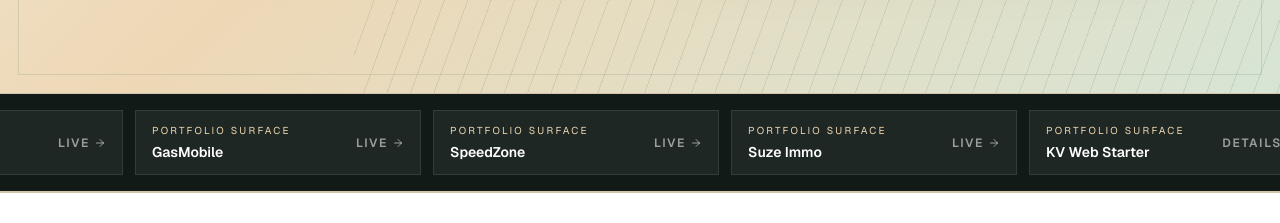
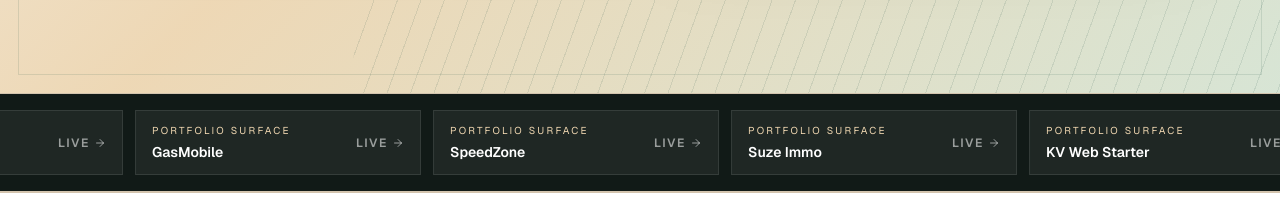
Before and after one commit to kurtisv/dev-portfolio, a Next.js app in the folder apps/web/: page / in a window 1280 px wide. Shown: the part 840-1063 px from the top of the page. Built offline with nearby package versions, Linux system fonts and the light colour scheme; no server answers.

Commit message:
feat(portfolio): add liveUrl for kv-web-starter (Vercel deploy)

```diff
--- a/apps/web/src/data/portfolio.ts
+++ b/apps/web/src/data/portfolio.ts
@@ -385,6 +385,7 @@ export const featuredProjects: PortfolioProject[] = [
       ],
     },
     repoUrl: "https://github.com/kurtisv/kv-web-starter",
+    liveUrl: "https://kv-web-starter.vercel.app",
   },
   {
     slug: "meridian",
```
